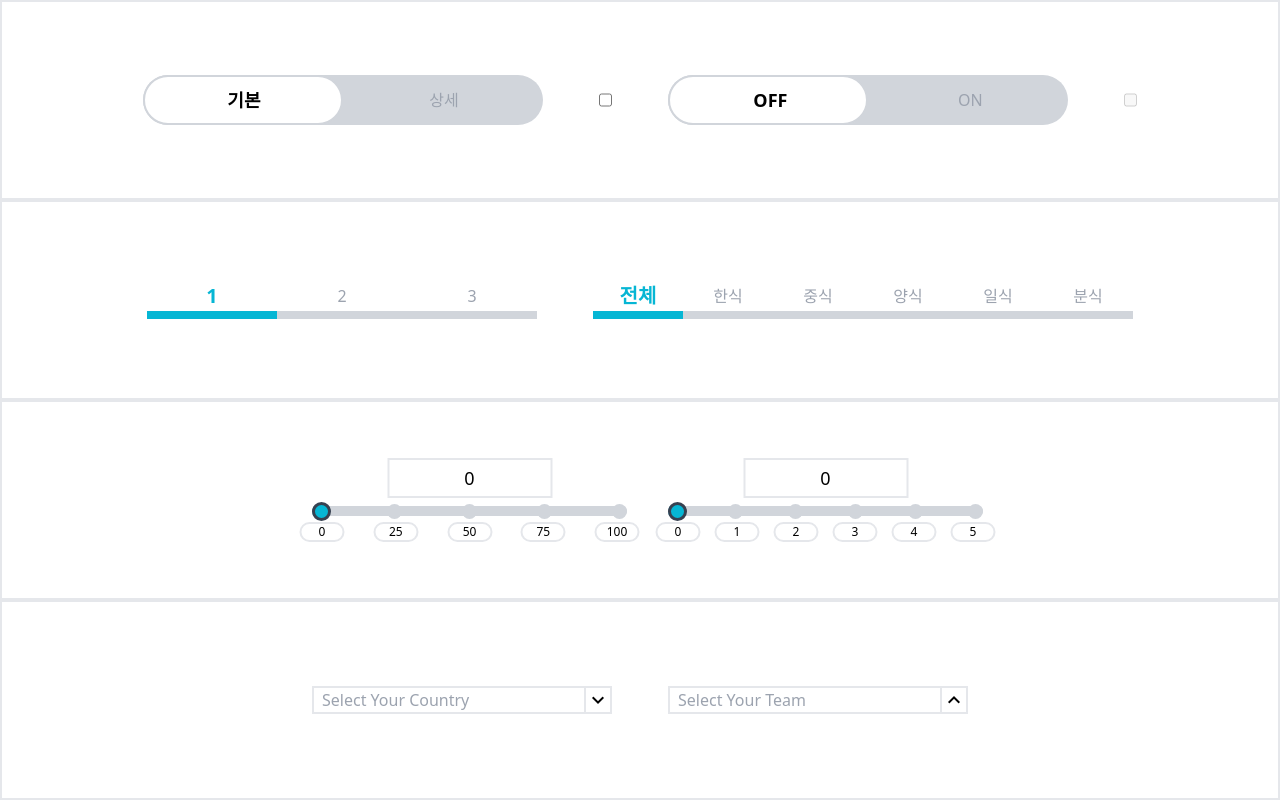
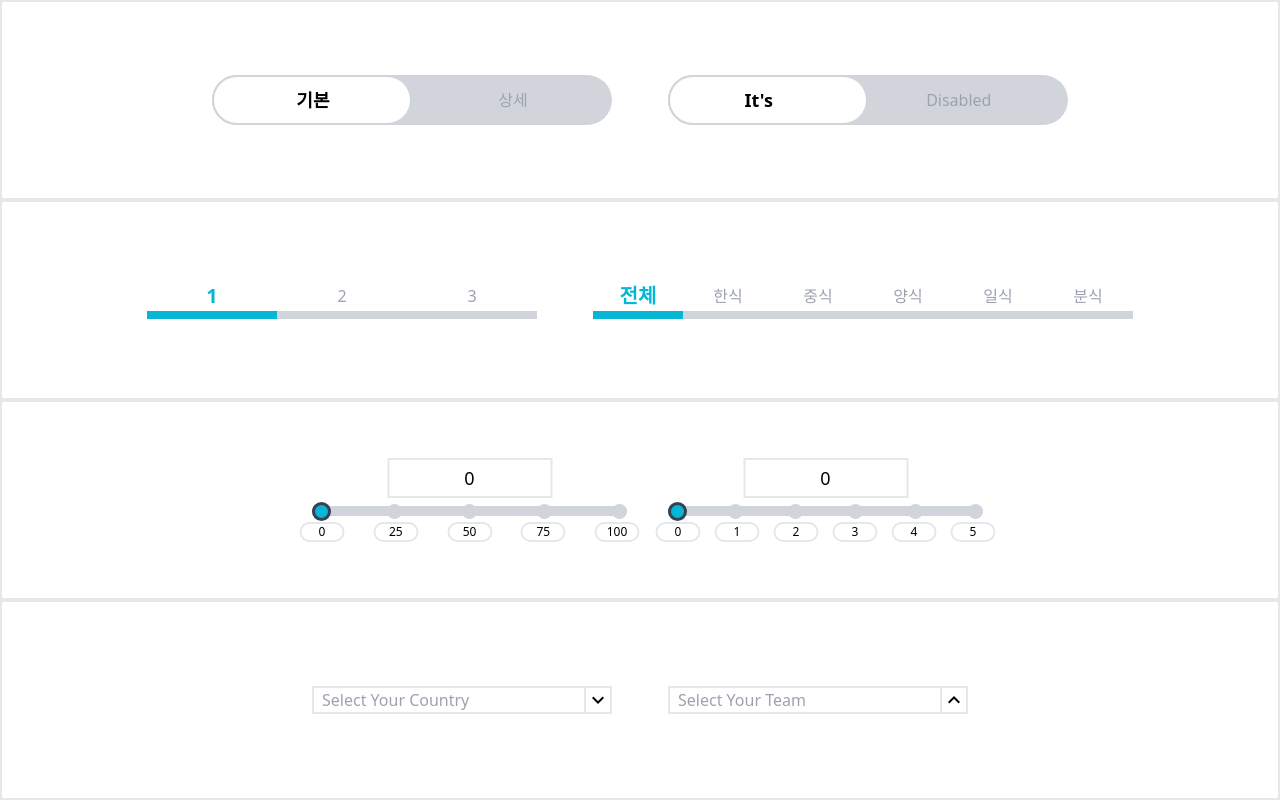
Before and after one commit to Moon-Ga/wanted_pre_onboarding, a React (Create React App) app: page / in a window 1280 px wide. Shown: the top 800 px of the page. Built offline with nearby package versions, Linux system fonts and the light colour scheme.

Commit message:
refactor: Toggle; update: Readme

```diff
--- a/src/App.js
+++ b/src/App.js
@@ -1,3 +1,4 @@
+import { useState } from "react";
 import "./App.css";
 import Dropdown from "./components/Dropdown";
 import Input from "./components/Input";
@@ -7,10 +8,24 @@ import Toggle from "./components/Toggle";
 import { countryList, kboTeamList } from "./data/DropdownData";
 
 function App() {
+  const [infoToggle, setInfoToggle] = useState(false);
+  const [disabledToggle, setDisabledToggle] = useState(false);
+
   const componentsArray = [
     <>
-      <Toggle />
-      <Toggle usage="hello" label={["OFF", "ON"]} disabled={true} />
+      <Toggle
+        usage="description"
+        isToggled={infoToggle}
+        setIsToggled={setInfoToggle}
+        label={["기본", "상세"]}
+      />
+      <Toggle
+        usage="disabled"
+        isToggled={disabledToggle}
+        setIsToggled={setDisabledToggle}
+        label={["It's", "Disabled"]}
+        disabled={true}
+      />
     </>,
     <>
       <Tab />
--- a/src/components/Dropdown.js
+++ b/src/components/Dropdown.js
@@ -1,6 +1,6 @@
 import { useCallback, useEffect, useRef, useState } from "react";
 
-const Dropdown = ({ placeholder, list, direction = "down" }) => {
+const Dropdown = ({ list, placeholder, direction = "down" }) => {
   const [dropdownList, setdropdownList] = useState(list);
   const [selected, setSelected] = useState("");
   const [showDropdown, setShowDropdown] = useState(false);
@@ -36,6 +36,7 @@ const Dropdown = ({ placeholder, list, direction = "down" }) => {
       setShowDropdown(false);
     }
   }, []);
+
   useEffect(() => {
     if (showDropdown) {
       document.addEventListener("click", outerClick);
--- a/src/components/Toggle.js
+++ b/src/components/Toggle.js
@@ -1,18 +1,15 @@
-import { useState } from "react";
-
 const Toggle = ({
-  usage = "toggle",
-  label = ["기본", "상세"],
+  usage,
+  isToggled,
+  setIsToggled,
+  label,
   disabled = false,
 }) => {
-  const [isToggled, setIsToggled] = useState(false);
-
-  const toggleClick = (e) => setIsToggled(!e.currentTarget.control.checked);
+  const changeToggle = (e) => setIsToggled(e.target.checked);
 
   return (
     <>
       <label
-        onClick={toggleClick}
         htmlFor={usage}
         className="relative flex justify-around items-center w-[400px] h-[50px] rounded-full bg-gray-300 cursor-pointer"
       >
@@ -24,19 +21,26 @@ const Toggle = ({
         <span
           className={`z-10 ${
             isToggled ? "text-gray-400" : "text-lg font-bold"
-          }`}
+          } select-none`}
         >
-          {label[0]}
+          {label && label[0]}
         </span>
         <span
           className={`z-10 ${
             isToggled ? "text-lg font-bold" : "text-gray-400"
-          }`}
+          } select-none`}
         >
-          {label[1]}
+          {label && label[1]}
         </span>
       </label>
-      <input id={usage} type="checkbox" className="" disabled={disabled} />
+      <input
+        id={usage}
+        checked={isToggled}
+        onChange={changeToggle}
+        type="checkbox"
+        disabled={disabled}
+        className="hidden"
+      />
     </>
   );
 };
```
Also changed, not shown: 1 other file (tests, documents, lock files or other folders).
